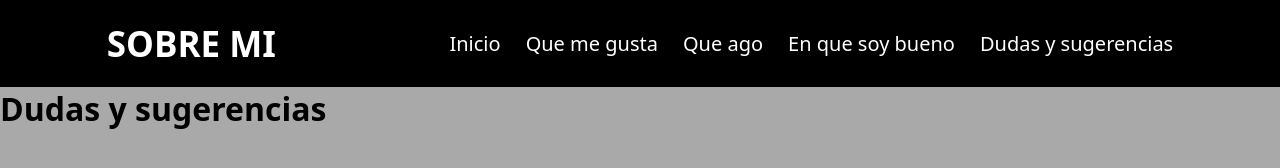
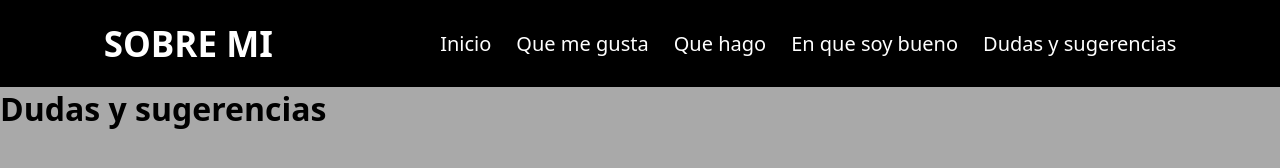
Before and after one commit to samuelboos1-droid/Sobre-mi.co, a plain HTML site: page Dudas_y_sugerencias.html in a window 1280 px wide. Drawn offline with Linux system fonts and the light colour scheme.

Commit message:
Update Dudas_y_sugerencias.html

```diff
--- a/Dudas_y_sugerencias.html
+++ b/Dudas_y_sugerencias.html
@@ -12,7 +12,7 @@
         <nav>
             <a href="index.html">Inicio</a>
             <a href="Que_me_gusta.html">Que me gusta</a>
-            <a href="Que_hago.html">Que ago</a>
+            <a href="Que_hago.html">Que hago</a>
             <a href="En_que_soy_bueno.html">En que soy bueno</a>
             <a href="Dudas_y_sugerencias.html">Dudas y sugerencias</a>
 
```
